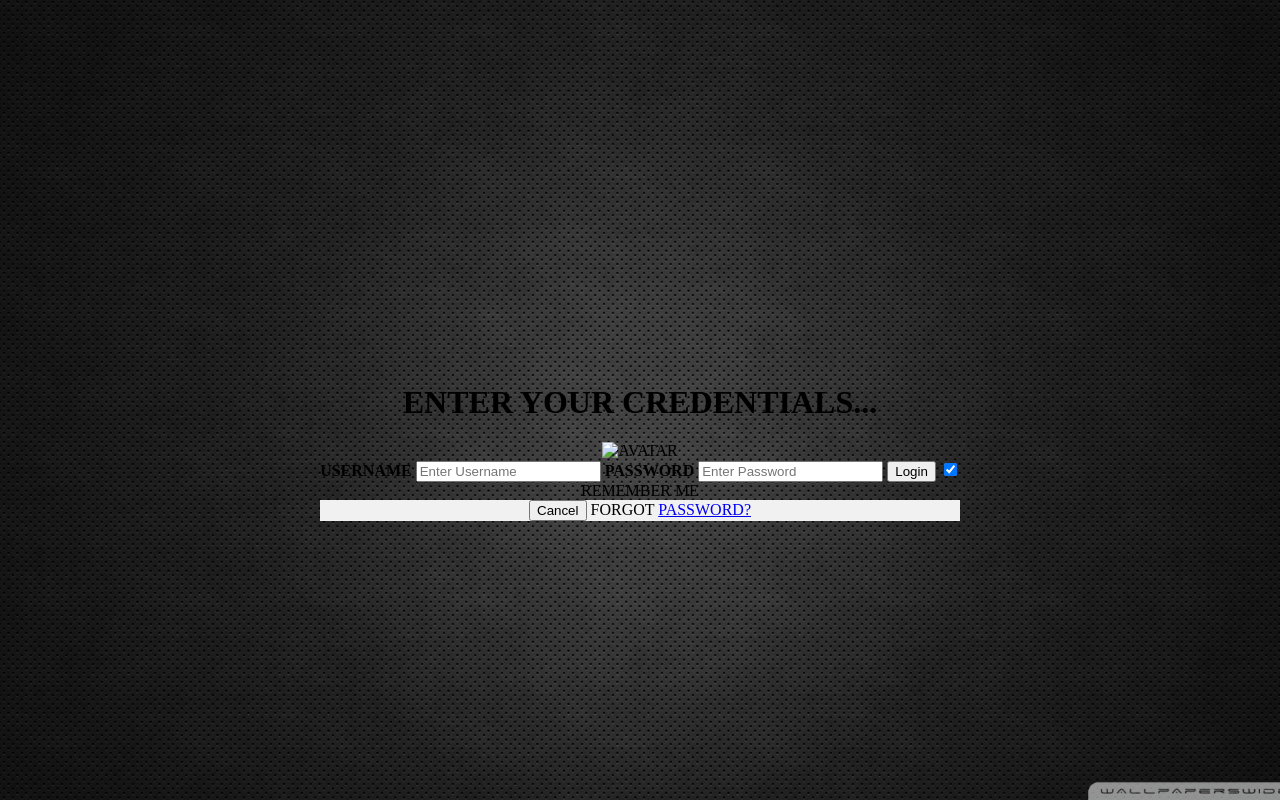
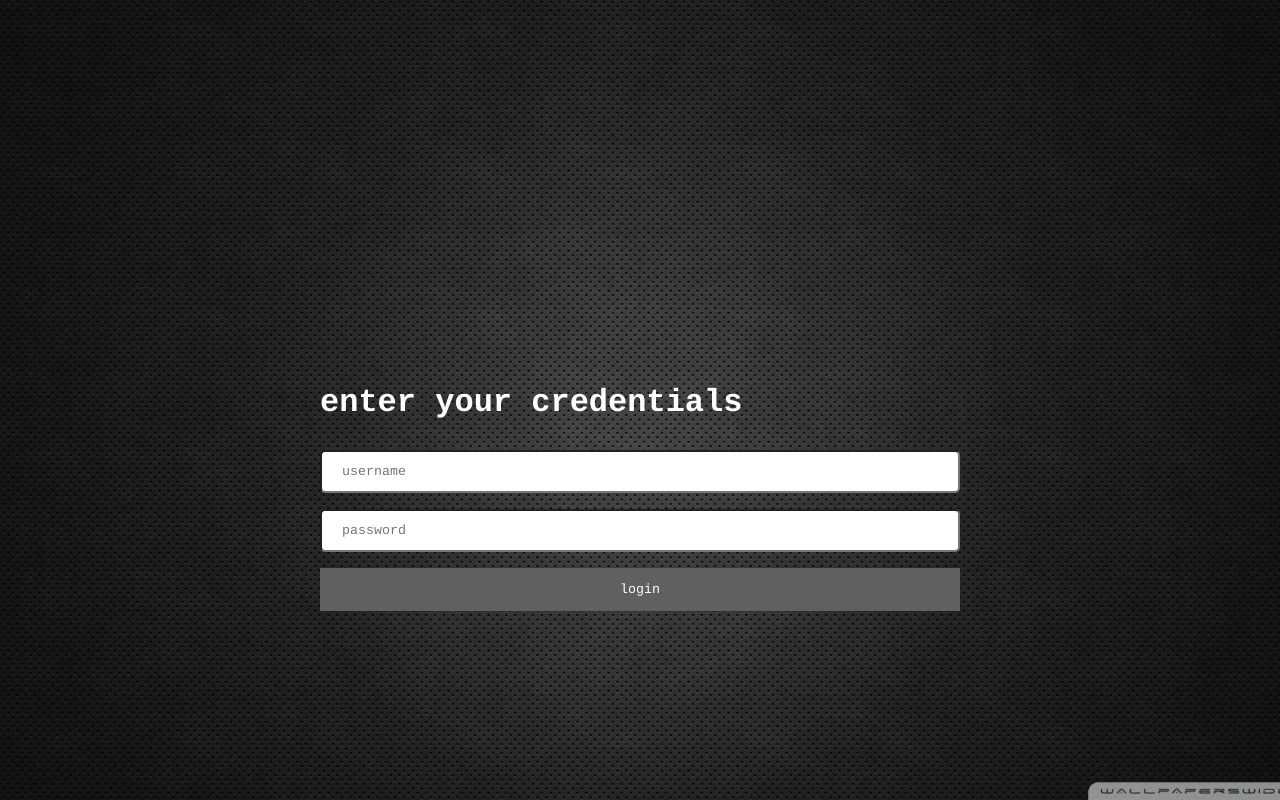
Before and after one commit to jonathanlev/guardBerryPi, a plain HTML site: page index.html in a window 1280 px wide. Shown: the top 800 px of the page. Drawn offline with Linux system fonts and the light colour scheme.

Commit message:
Add files via upload

```diff
--- a/index.html
+++ b/index.html
@@ -10,32 +10,20 @@
     </head>
 
     <body id="loginbox">
-        <h1>Enter your Credentials...</h1>
+        <h1 id="loginheader">enter your credentials</h1>
 		<!--
 		<figure>
             <img alt="" src="raspberry-pi-logo.png" width="100">
             <figcaption><i>Raspberry Pi Logo</i></figcaption>
         </figure>
         -->
-        <form action="/action_page.php">
-  			<div class="imgcontainer">
-    			<img src="img_avatar2.png" alt="Avatar" class="avatar">
-  			</div>
+        <form action="/action_page.php" method="POST">
+  			<div class="container">
+    			<input type="text" placeholder="username" name="uname" required>
 
-  			<div class="container">
-    			<label><b>Username</b></label>
-    			<input type="text" placeholder="Enter Username" name="uname" required>
+    			<input type="password" placeholder="password" name="psw" required>
 
-    			<label><b>Password</b></label>
-    			<input type="password" placeholder="Enter Password" name="psw" required>
-
-    			<button type="submit">Login</button>
-    			<input type="checkbox" checked="checked"> Remember me
-  			</div>
-
-  			<div class="container" style="background-color:#f1f1f1">
-    			<button type="button" class="cancelbtn">Cancel</button>
-    			<span class="psw">Forgot <a href="#">password?</a></span>
+    			<button type="submit">login</button>
   			</div>
 		</form>
 	</body>
--- a/style.css
+++ b/style.css
@@ -5,8 +5,7 @@
 */
 
 		/* full-page background image */
-            html
-            {
+		html{
 			background: url(background.jpg) no-repeat center center fixed;
 			-webkit-background-size: cover;
 			-moz-background-size: cover;
@@ -16,7 +15,8 @@
 
 		body{
 			width: 50%;
-    			margin: auto;}
+			margin: auto;
+			font-family: courier;}
 
 
 		#loginbox{
@@ -26,3 +26,37 @@
 			text-transform: uppercase;
 			margin-top: 30%;
 			margin-bottom: 30%;}
+
+    #loginheader{
+      color: white;
+      text-transform: lowercase;
+      text-align: left;
+    }
+		/* Bordered form */
+		form{
+			}
+
+		/* Full-width inputs */
+		input[type=text], input[type=password] {
+			font-family: courier;
+			width: 100%;
+			padding: 12px 20px;
+			margin: 8px 0;
+			display: inline-block;
+			border-radius: 5px;
+			box-sizing: border-box;}
+
+		/* Set a style for all buttons */
+		button {
+			font-family: courier;
+			background-color: #606060;
+			color: white;
+			padding: 14px 20px;
+			margin: 8px 0;
+			border: none;
+			cursor: pointer;
+			width: 100%;}
+
+		/* Add a hover effect for buttons */
+		button:hover {
+			opacity: 0.8;}
```
Lines whose indentation alone changed are shown as unchanged.
